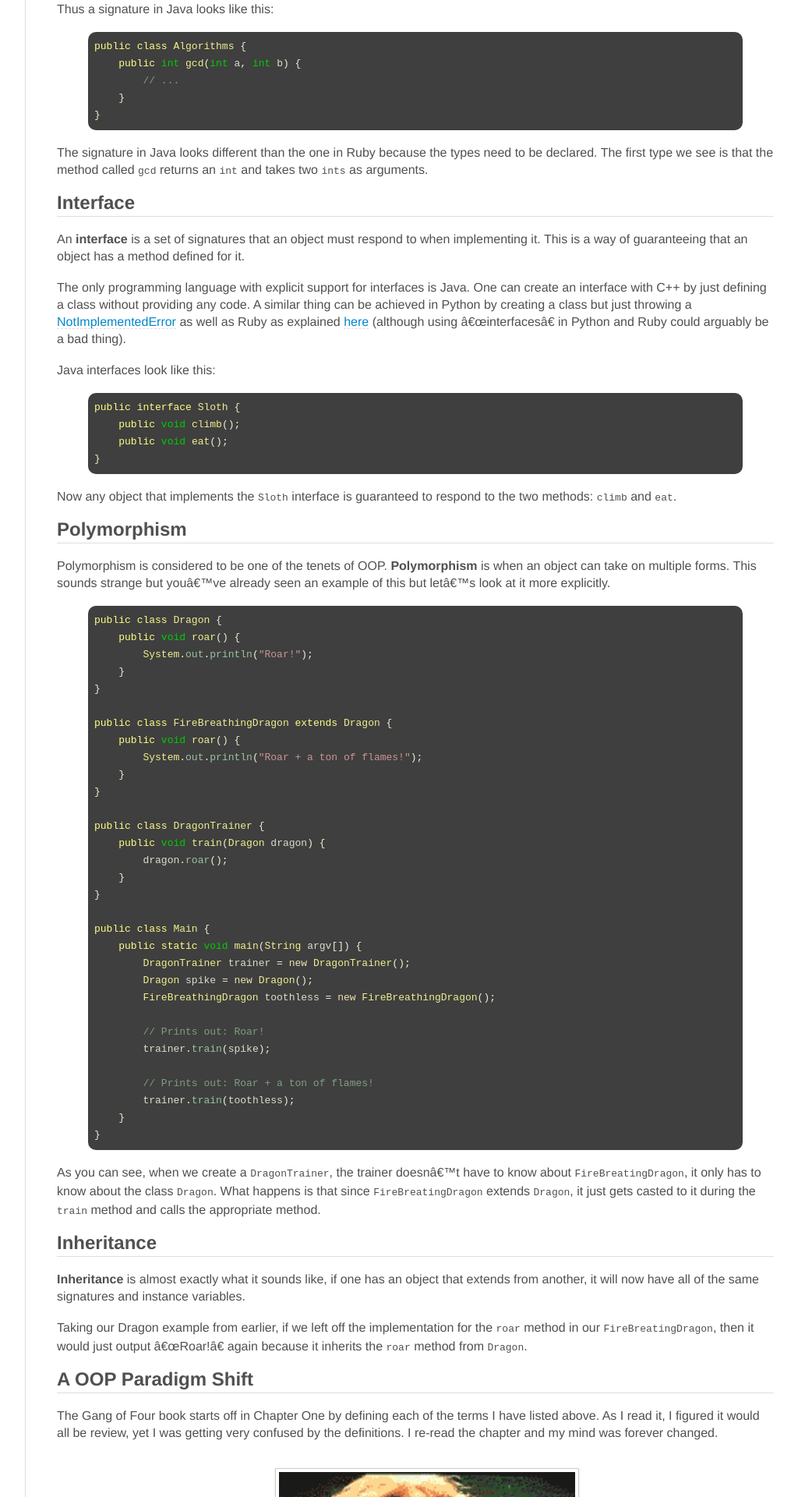
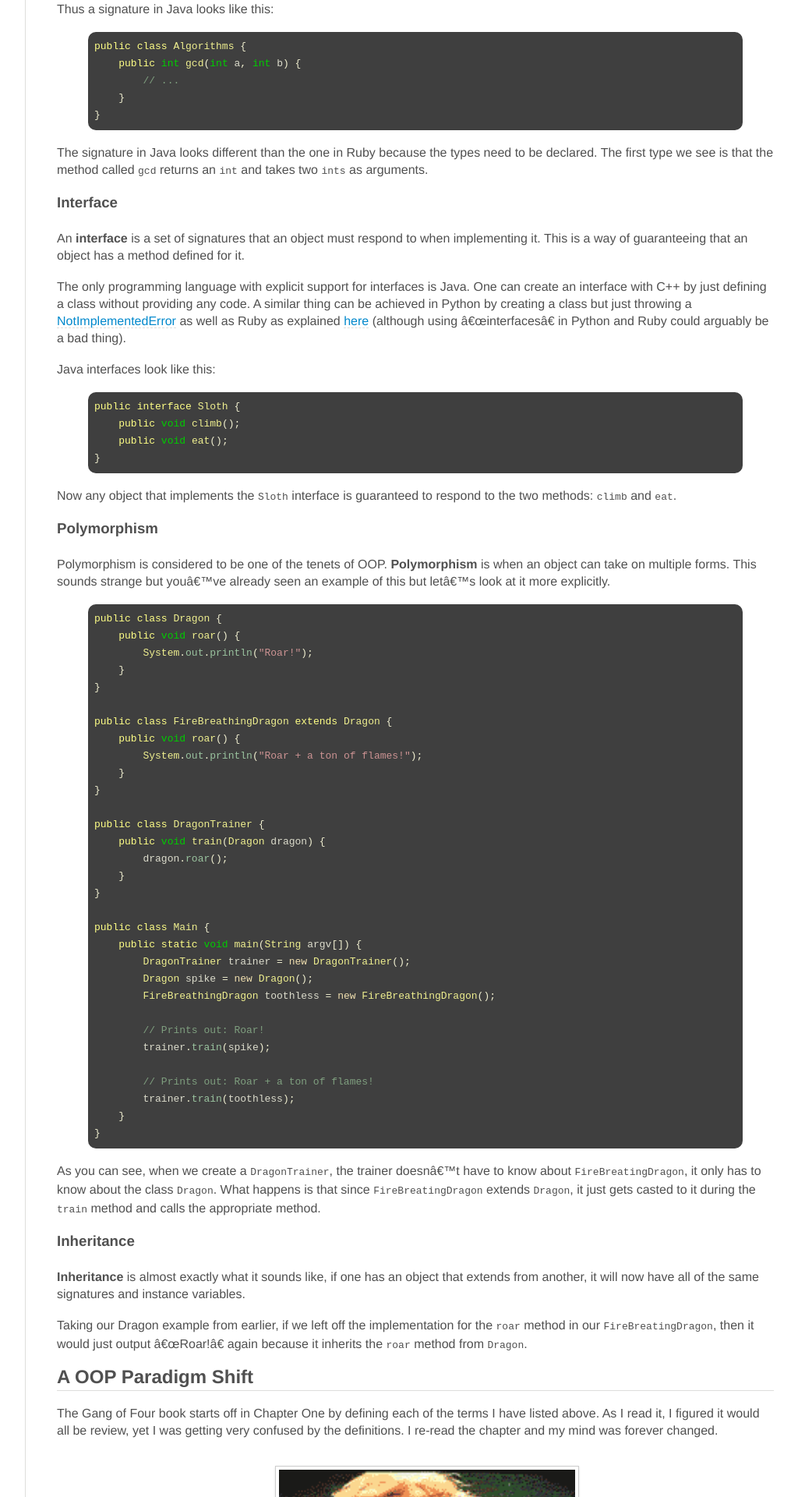
Before and after one commit to jdavis/jdavis.github.com, a Jekyll site: the page built from _posts/2013-06-16-the-rise-of-the-gang-of-four-with-rust.md, in a window 1280 px wide. Shown: the part 1770-3690 px from the top of the page at 78% size, without its empty margins (198-1222 px from the left). Built offline with Jekyll 4.4.1, drawn with Linux system fonts in a browser that asks for light colours; some web fonts are replaced; Markdown is read by kramdown in place of the engine named in the settings.

Commit message:
Fix heading levels

```diff
--- a/_posts/2013-06-16-the-rise-of-the-gang-of-four-with-rust.md
+++ b/_posts/2013-06-16-the-rise-of-the-gang-of-four-with-rust.md
@@ -117,7 +117,7 @@ The signature in Java looks different than the one in Ruby because the types
 need to be declared. The first type we see is that the method called `gcd`
 returns an `int` and takes two `ints` as arguments.
 
-## Interface
+### Interface
 
 An **interface** is a set of signatures that an object must respond to when
 implementing it. This is a way of guaranteeing that an object has a method
@@ -142,7 +142,7 @@ public interface Sloth {
 Now any object that implements the `Sloth` interface is guaranteed to respond to
 the two methods: `climb` and `eat`.
 
-## Polymorphism
+### Polymorphism
 
 Polymorphism is considered to be one of the tenets of OOP. **Polymorphism** is
 when an object can take on multiple forms. This sounds strange but you've
@@ -187,7 +187,7 @@ about `FireBreatingDragon`, it only has to know about the class `Dragon`. What
 happens is that since `FireBreatingDragon` extends `Dragon`, it just gets casted
 to it during the `train` method and calls the appropriate method.
 
-## Inheritance
+### Inheritance
 
 **Inheritance** is almost exactly what it sounds like, if one has an object that
 extends from another, it will now have all of the same signatures and instance
```
